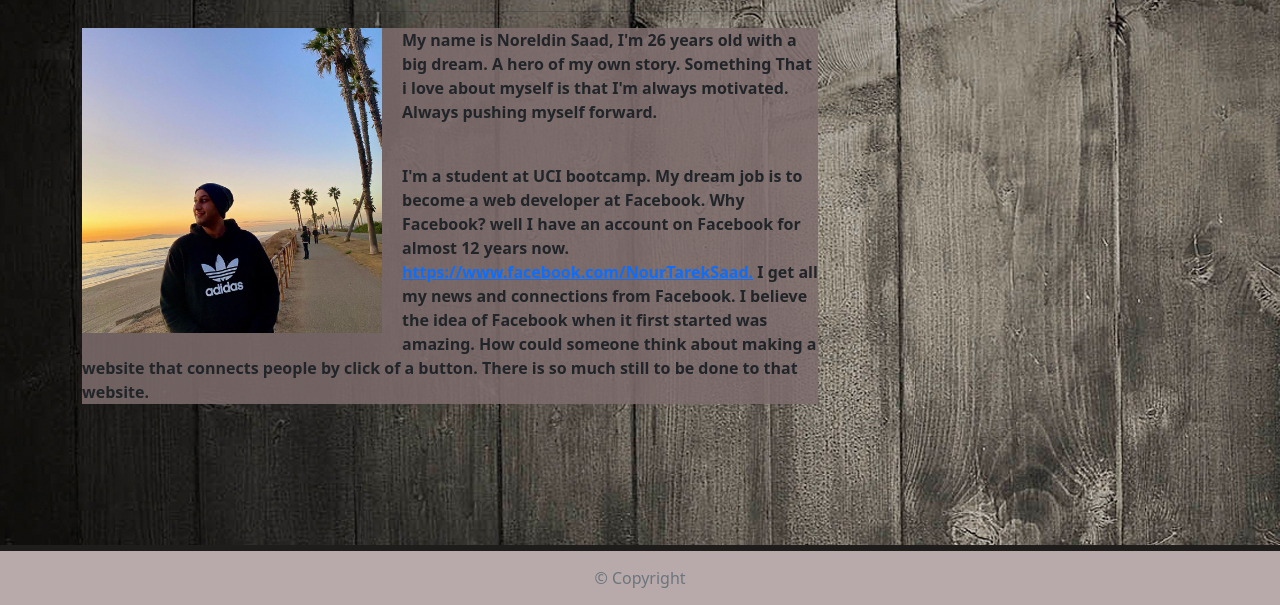
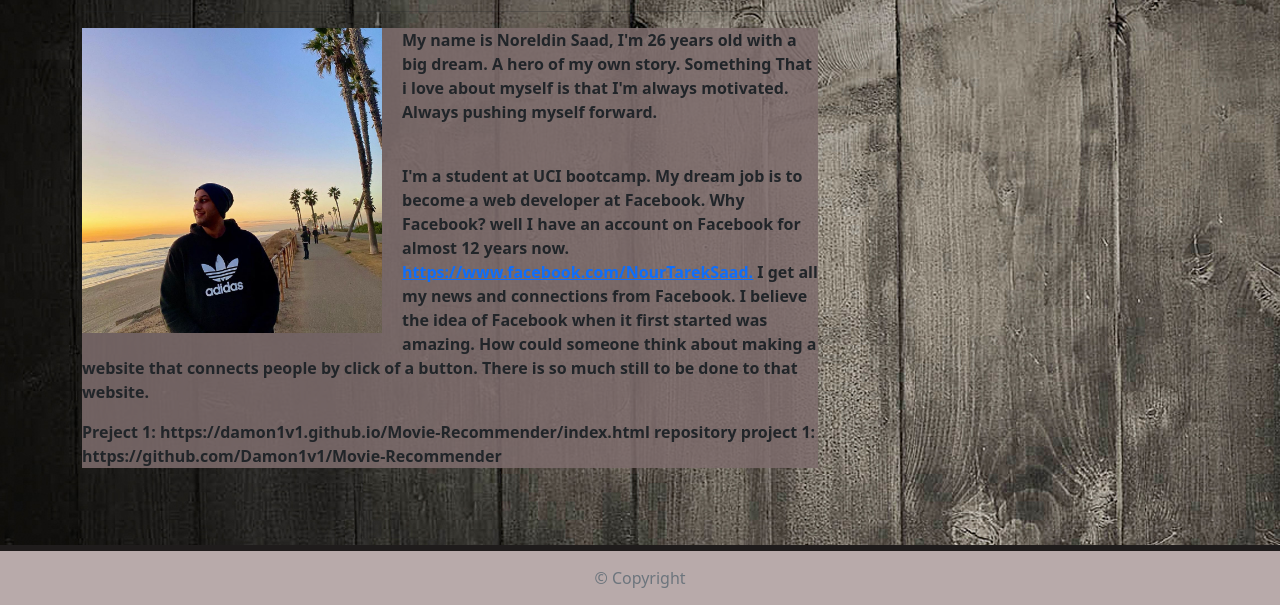
Before and after one commit to Noreldin-S/Resposive-Portfolio, a plain HTML site: page index.html in a window 1280 px wide. Shown: the part 195-800 px from the top of the page. Drawn offline with nearby package versions, Linux system fonts and the light colour scheme.

Commit message:
project 1

```diff
--- a/index.html
+++ b/index.html
@@ -56,7 +56,9 @@
               Why Facebook? well I have an account on Facebook for almost 12 years now.
               <a href="https://www.facebook.com/NourTarekSaad">https://www.facebook.com/NourTarekSaad.</a>
               I get all my news and connections from Facebook. I believe the idea of Facebook when it first started was amazing.
-              How could someone think about making a website that connects people by click of a button. There is so much still to be done to that website.
+              How could someone think about making a website that connects people by click of a button. There is so much still to be done to that website.</p>
+              <p>Preject 1: https://damon1v1.github.io/Movie-Recommender/index.html
+              repository project 1: https://github.com/Damon1v1/Movie-Recommender
             </p>
           </div>
         </article>
--- a/style.css
+++ b/style.css
@@ -52,6 +52,7 @@ font-family: "Times New Roman";
 .my-text{
   background-color:rgba(126, 108, 108, 0.872);
   font-weight: bold;
+  height: 40%;
 }
 
 .block-header{
```
Also changed, not shown: contact.html (line endings or trailing spaces).
